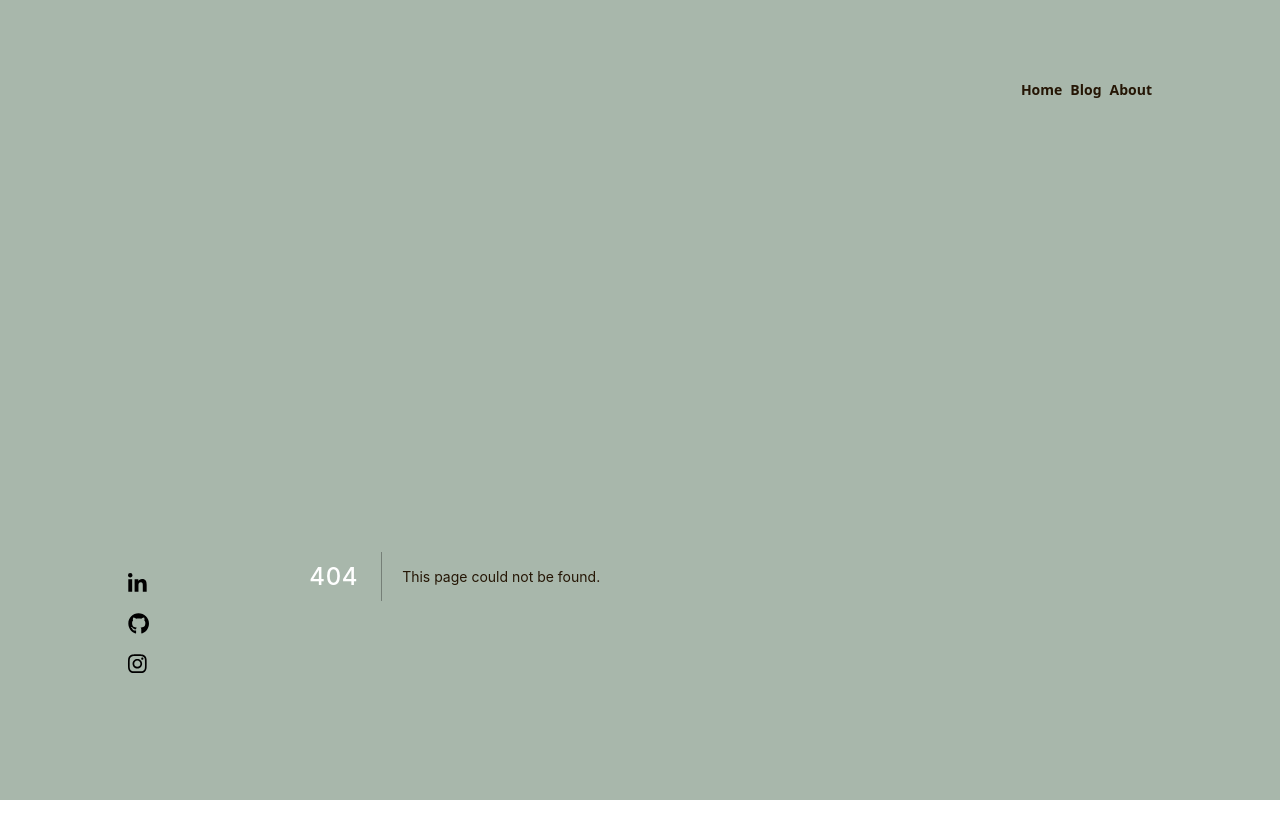
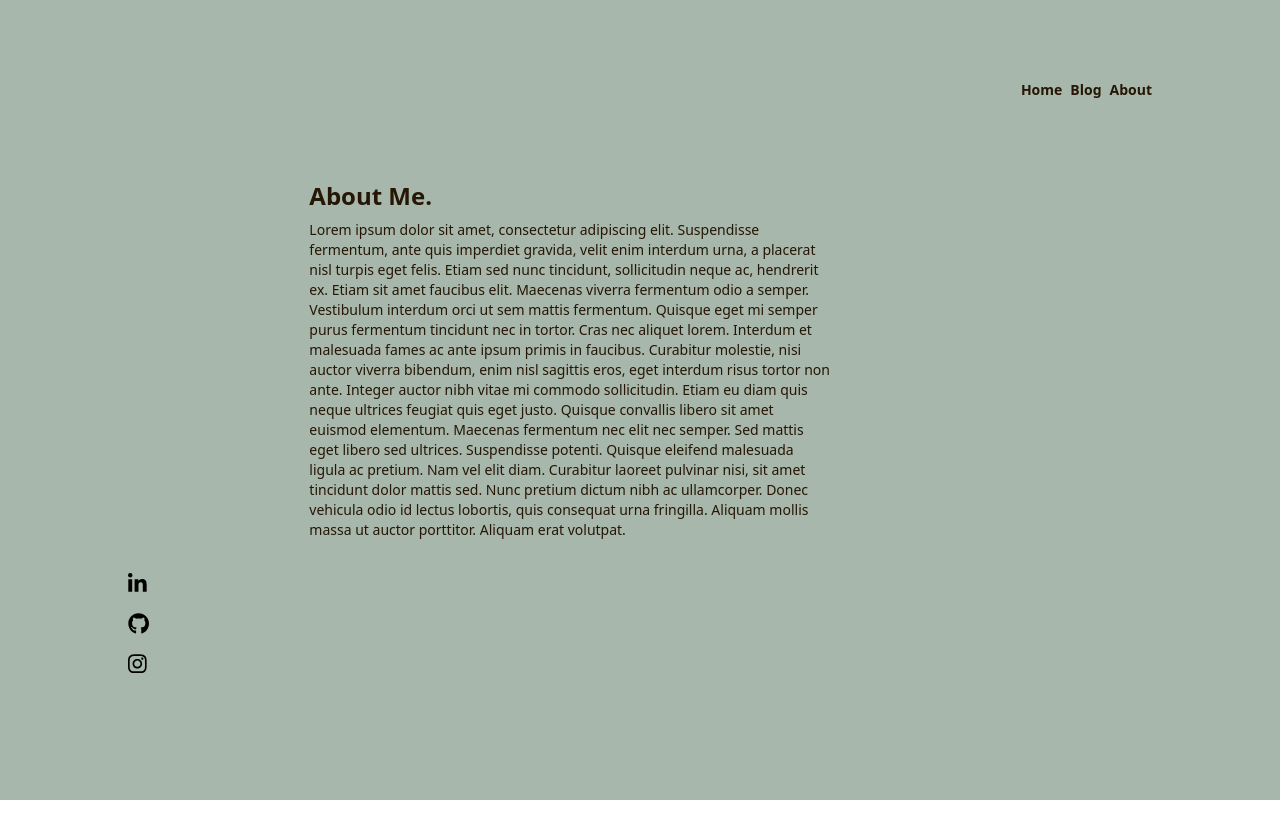
Before and after one commit to tobeck/tsbo, a Next.js app: page /about in a window 1280 px wide. Before the commit this address had no page. Shown: the top 838 px of the page. After the commit the page ends 800 px from the top, so only its background shows below. Built offline with nearby package versions, Linux system fonts and the light colour scheme.

Commit message:
Added about me page

```diff
--- /dev/null
+++ b/pages/about.js
@@ -0,0 +1,17 @@
+import Image from 'next/image'
+import profilePic from '../public/images/profile.jpg'
+
+function About() {
+    return (
+      <div>
+          <h2>About Me.</h2>
+          <div>
+              <p>Lorem ipsum dolor sit amet, consectetur adipiscing elit. Suspendisse fermentum, ante quis imperdiet gravida, velit enim interdum urna, a placerat nisl turpis eget felis. Etiam sed nunc tincidunt, sollicitudin neque ac, hendrerit ex. Etiam sit amet faucibus elit. Maecenas viverra fermentum odio a semper. Vestibulum interdum orci ut sem mattis fermentum. Quisque eget mi semper purus fermentum tincidunt nec in tortor. Cras nec aliquet lorem.
+
+Interdum et malesuada fames ac ante ipsum primis in faucibus. Curabitur molestie, nisi auctor viverra bibendum, enim nisl sagittis eros, eget interdum risus tortor non ante. Integer auctor nibh vitae mi commodo sollicitudin. Etiam eu diam quis neque ultrices feugiat quis eget justo. Quisque convallis libero sit amet euismod elementum. Maecenas fermentum nec elit nec semper. Sed mattis eget libero sed ultrices. Suspendisse potenti. Quisque eleifend malesuada ligula ac pretium. Nam vel elit diam. Curabitur laoreet pulvinar nisi, sit amet tincidunt dolor mattis sed. Nunc pretium dictum nibh ac ullamcorper. Donec vehicula odio id lectus lobortis, quis consequat urna fringilla. Aliquam mollis massa ut auctor porttitor. Aliquam erat volutpat.</p>
+          </div>
+      </div>
+    )
+  }
+
+  export default About
```
